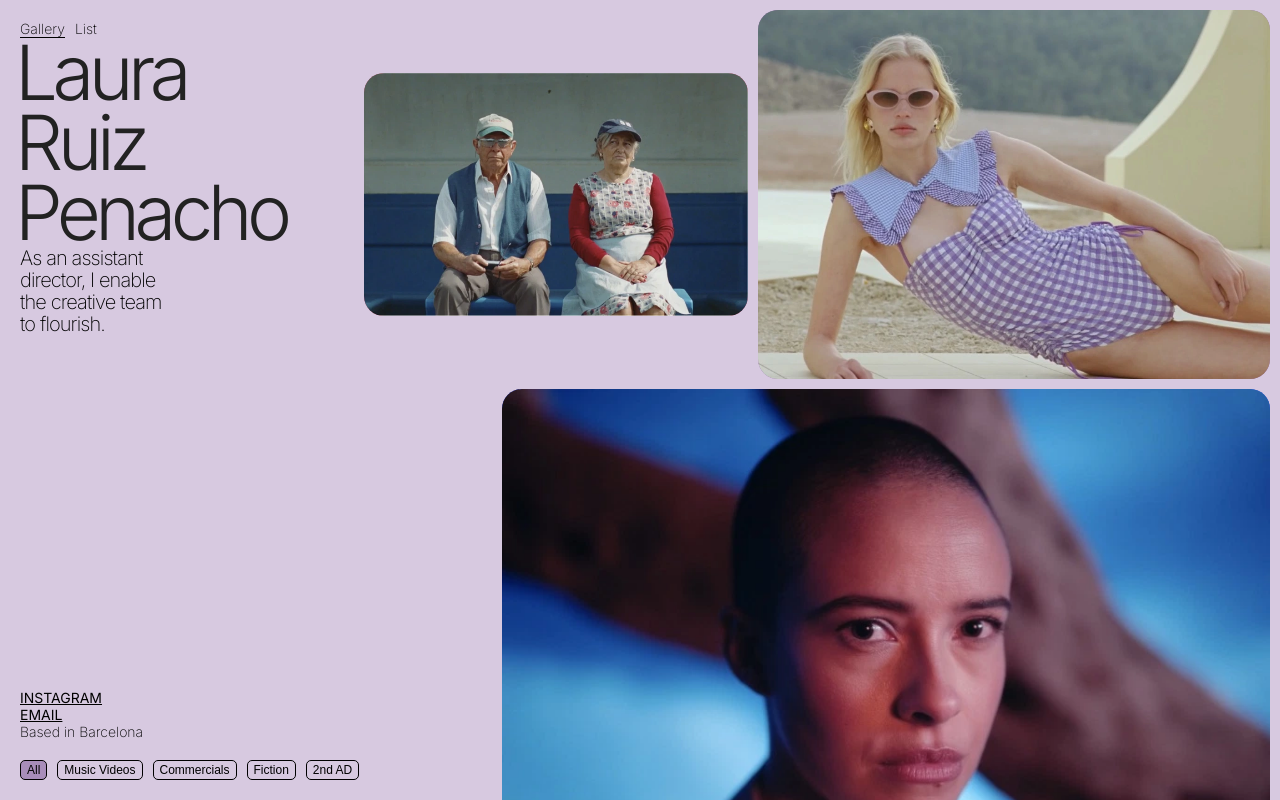
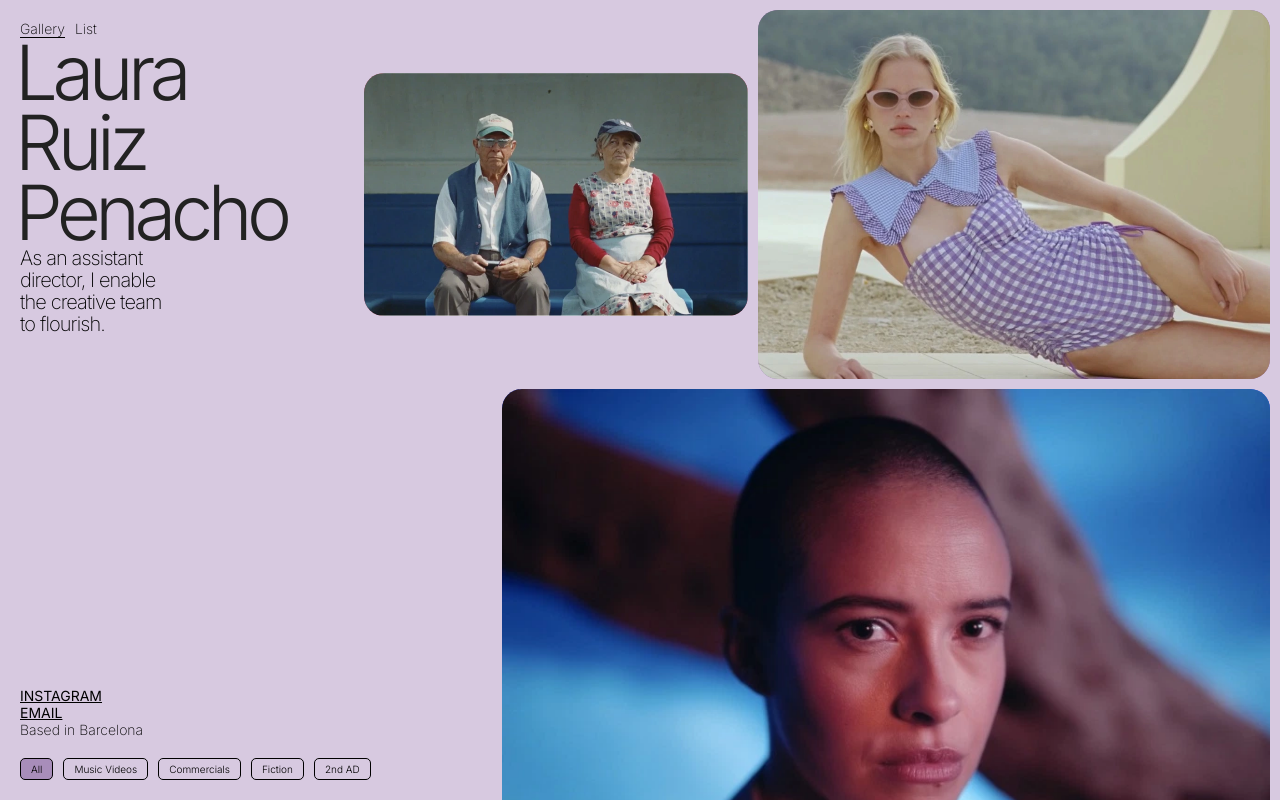
Before and after one commit to alejandromachin/lauraruizweb, a React (Create React App) app: page /home in a window 1280 px wide. Built offline with nearby package versions, Linux system fonts and the light colour scheme.

Commit message:
added styles to button in filterbuttoncontainer

```diff
--- a/src/styles/filterButton.js
+++ b/src/styles/filterButton.js
@@ -17,8 +17,9 @@ const FilterButtonContainer = styled.div`
   button,
   button:active {
     z-index: 1000;
-
-    font-size: 12px;
+    font-size: 10px;
+    font-family: "Inter", sans-serif;
+    font-weight: 300;
     display: flex;
     flex-direction: row;
     align-items: center;
@@ -27,6 +28,7 @@ const FilterButtonContainer = styled.div`
     border-radius: 5px;
     background-color: #d7c9e0;
     transition: 0.4s;
+    padding: 10px;
   }
   :hover > button:not(:hover) {
     opacity: 0.2;
```
